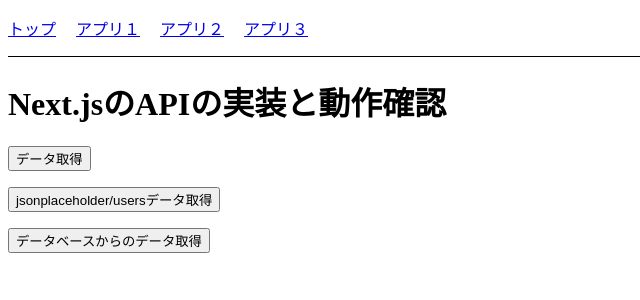
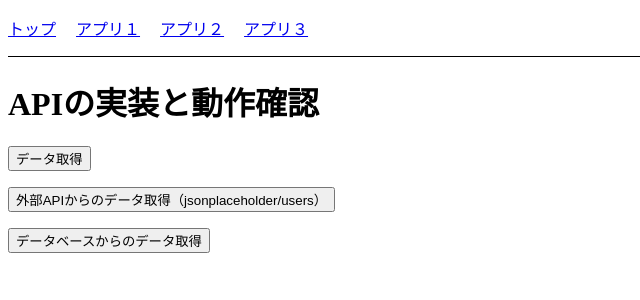
Before and after one commit to mochizukiaiichiro/nextjs-react-sample, a Next.js app: page /header/app2 in a window 1280 px wide. Shown: the top 300 px of the page, without its empty margins (0-640 px from the left). Built offline with nearby package versions, Linux system fonts and the light colour scheme.

Commit message:
api動作確認の修正

```diff
--- a/src/app/api/db/route.ts
+++ b/src/app/api/db/route.ts
@@ -2,7 +2,7 @@
 import { NextResponse } from "next/server";
 
 export async function GET() {
-  const db = new Database("./database.sqlite3");
+  const db = new Database("src/app/api/db/database.sqlite3");
 
   // テーブル作成
   db.exec(`
--- a/src/components/application/app2/App.tsx
+++ b/src/components/application/app2/App.tsx
@@ -27,10 +27,10 @@
 
   return (
     <>
-      <h1>Next.jsのAPIの実装と動作確認</h1>
+      <h1>APIの実装と動作確認</h1>
       <button onClick={onClick1}>データ取得</button>
       <p>{data}</p>
-      <button onClick={onClick2}>jsonplaceholder/usersデータ取得</button>
+      <button onClick={onClick2}>外部APIからのデータ取得（jsonplaceholder/users）</button>
       <ul>
         {users.map((user: any) => (
           <li key={user.id}>{user.name}</li>
```
Also changed, not shown: 1 other file (tests, documents, lock files or other folders).
